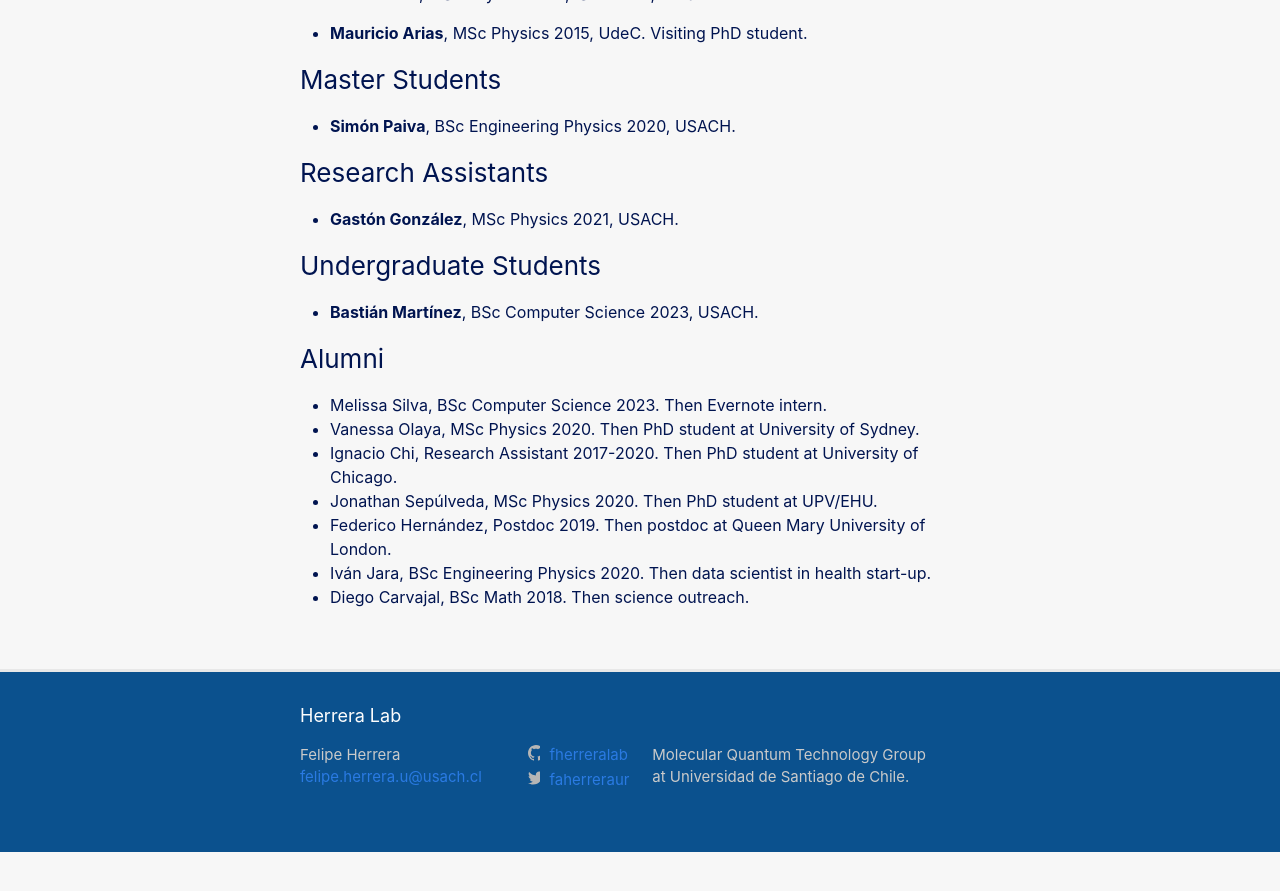
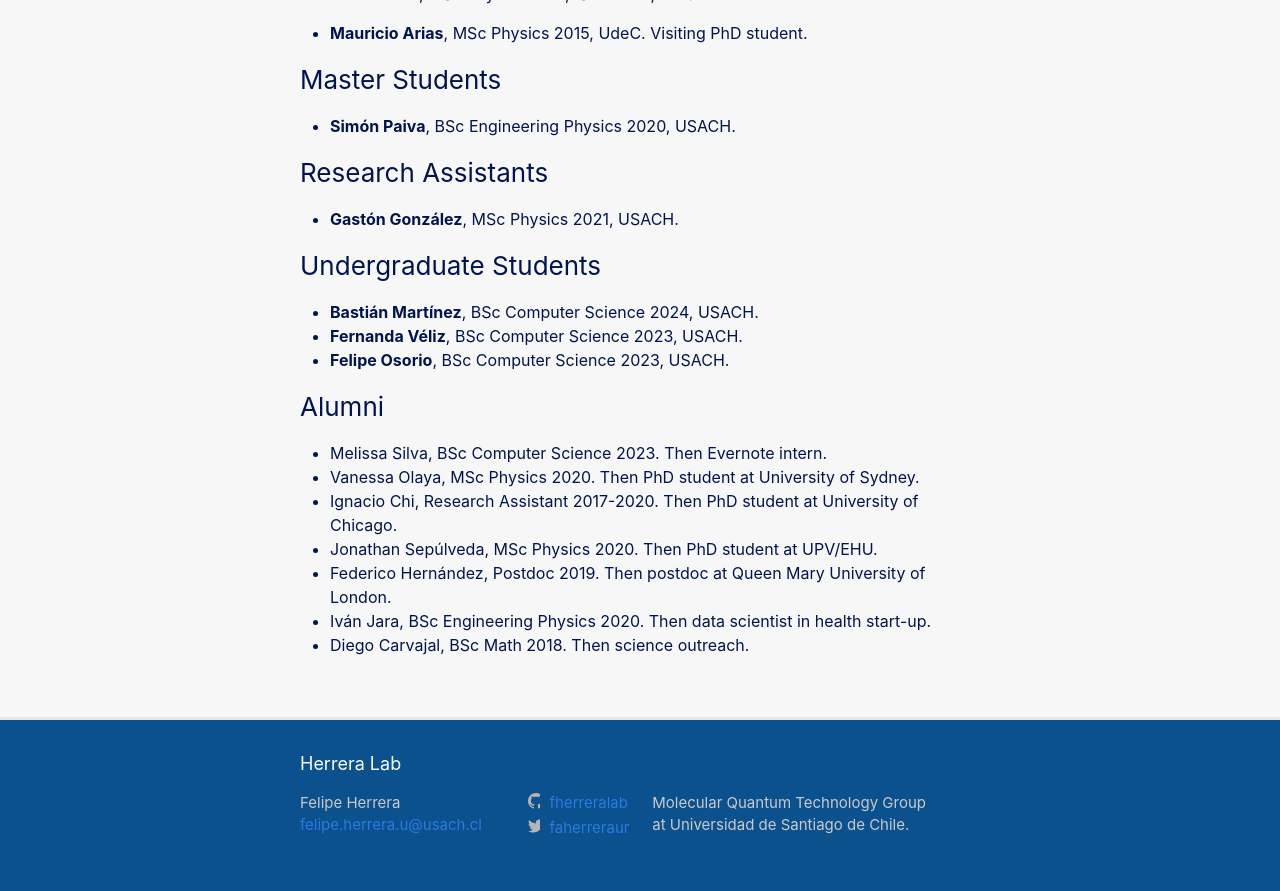
Before and after one commit to fherreralab/fherreralab.github.io, a Jekyll site: the page built from people.md, in a window 1280 px wide and 900 px high, scrolled down 1571 px. Shown: the top 891 px of the window. Built offline with Jekyll 4.4.1, drawn with Linux system fonts in a browser that asks for light colours; before the commit the page ends 2423 px from its top, so only the background shows below that.

Commit message:
updated people

```diff
--- a/people.md
+++ b/people.md
@@ -59,7 +59,9 @@ Universidad de Santiago de Chile, USACH
 
 ### Undergraduate Students
 
-* **Bastián Martínez**, BSc Computer Science 2023, USACH.
+* **Bastián Martínez**, BSc Computer Science 2024, USACH.
+* **Fernanda Véliz**, BSc Computer Science 2023, USACH.
+* **Felipe Osorio**, BSc Computer Science 2023, USACH.
 
 
 ### Alumni
```
